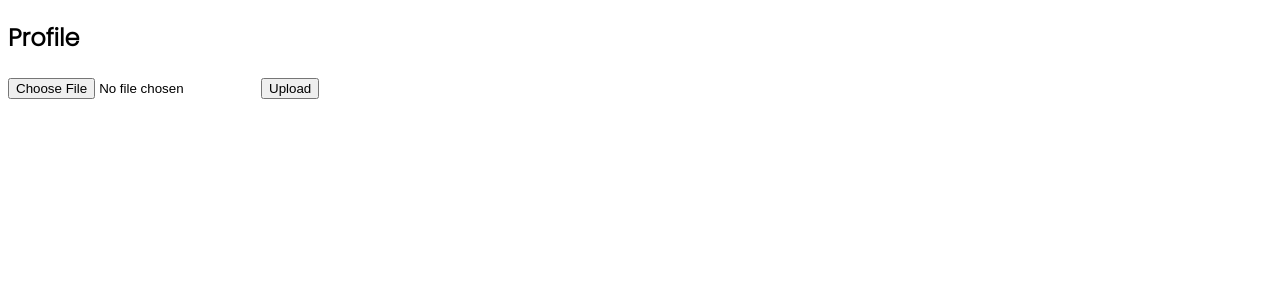
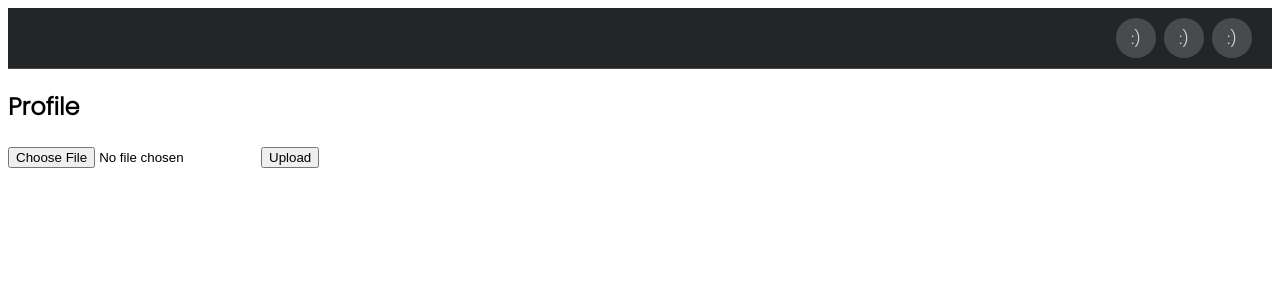
Before and after one commit to GabrieliusD/react-chat-app-client, a React (Create React App) app: page /upload in a window 1280 px wide. Shown: the top 300 px of the page. Built offline with nearby package versions, Linux system fonts and the light colour scheme.

Commit message:
drop down menu demo

```diff
--- a/package.json
+++ b/package.json
@@ -10,6 +10,7 @@
     "react-dom": "^18.1.0",
     "react-router-dom": "^6.3.0",
     "react-scripts": "5.0.1",
+    "react-transition-group": "^4.4.2",
     "socket.io-client": "^4.5.1",
     "timeago.js": "^4.0.2",
     "web-vitals": "^2.1.4"
--- a/src/components/menu/menu.css
+++ b/src/components/menu/menu.css
@@ -0,0 +1,123 @@
+:root {
+    --bg: #242526;
+    --bg-accent: #484a4d;
+    --text-color: #dadce1;
+    --nav-size: 60px;
+    --border: 1px solid #474a4d;
+    --border-radius: 8px;
+    --speed: 500ms;
+}
+
+ul {
+    list-style: none;
+    margin: 0;
+    padding: 0;
+}
+
+a {
+    color: var(--text-color);
+    text-decoration: none;
+}
+
+.navbar {
+    height: var(--nav-size);
+    background-color: var(--bg);
+    padding: 0 1rem;
+    border-bottom: var(--border);
+}
+
+.navbar-nav{
+    max-width: 100% ;
+    height: 100%;
+    display: flex;
+    justify-content: flex-end;
+}
+
+.nav-item {
+    width: calc(var(--nav-size)*0.8);
+    display: flex;
+    align-items: center;
+    justify-content: center;
+}
+
+.icon-button{
+    --button-size: calc(var(--nav-size)* 0.5);
+    width: var(--button-size);
+    height:var(--button-size);
+    background-color: #484a4d;
+    border-radius: 50%;
+    padding: 5px;;
+    margin: 2px;
+    display: flex;
+    align-items: center;
+    justify-content: center;
+    transition: filter 300ms;
+}
+
+.icon-button:hover{
+    filter: brightness(1.2);
+}
+
+.dropdown {
+    position: absolute;
+    top: 58px;
+    width: 300px;
+    transform: translateX(-45%);
+    background-color: var(--bg);
+    border: var(--border);
+    border-radius: var(--border-radius);
+    padding: 1rem;
+    overflow: hidden;
+}
+
+.menu-item{
+    height: 50px;
+    display: flex;
+    align-self: center;
+    border-radius: var(--border-radius);
+    transition: background var(--speed);
+    padding: 0.5rem;
+}
+
+.menu-item:hover{
+    background-color: #525357;
+}
+
+.icon-right {
+    margin-left: auto;
+}
+
+.menu{
+    width: 100%;
+}
+
+.menu-primary-enter{
+    position: absolute;
+    transform: translateX(-110%);
+}
+
+.menu-primary-enter-active{
+    transform: translateX(0%);
+    transition: all var(--speed) ease;
+}
+.menu-primary-exit{
+    position: absolute;
+}
+.menu-primary-exit-active{
+    transform: translateX(-110%);
+    transition: all var(--speed) ease;
+}
+
+.menu-secondary-enter{
+    transform: translateX(110%);
+}
+
+.menu-secondary-enter-active{
+    transform: translateX(0%);
+    transition: all var(--speed) ease;
+}
+
+.menu-secondary-exit-active{
+    transform: translateX(110%);
+    transition: all var(--speed) ease;
+}
--- a/src/components/menu/menu.jsx
+++ b/src/components/menu/menu.jsx
@@ -1,8 +1,13 @@
 import React from "react";
 import { useState } from "react";
 import "./menu.css";
+import { AuthContext } from "../../context/AuthContext";
+import { useContext } from "react";
+import { CSSTransition } from "react-transition-group";
 export default function Menu() {
+  const { dispatch } = useContext(AuthContext);
   const [file, setFile] = useState(null);
+
   const uploadFile = async () => {
     let data = new FormData();
     data.append("file", file);
@@ -14,15 +19,89 @@
       body: data,
     }).then((data) =>
       data.json().then((jsondata) => {
-        console.log(jsondata);
+        console.log(jsondata.image);
+        dispatch({ type: "UPLOAD_IMAGE", payload: jsondata.image });
       })
     );
   };
   return (
     <div>
+      <Navbar>
+        <NavItem icon=":)"></NavItem>
+        <NavItem icon=":)"></NavItem>
+        <NavItem icon=":)">
+          <DropdownMenu></DropdownMenu>
+        </NavItem>
+      </Navbar>
       <h2>Profile</h2>
       <input type="file" onChange={(e) => setFile(e.target.files[0])}></input>
       <button onClick={uploadFile}>Upload</button>
     </div>
   );
 }
+
+function Navbar(props) {
+  return (
+    <nav className="navbar">
+      <ul className="navbar-nav">{props.children}</ul>
+    </nav>
+  );
+}
+
+function NavItem(props) {
+  const [open, setOpen] = useState(false);
+  return (
+    <li className="nav-item">
+      <a href="#" className="icon-button" onClick={() => setOpen(!open)}>
+        {props.icon}
+      </a>
+      {open && props.children}
+    </li>
+  );
+}
+
+function DropdownMenu() {
+  const [activeMenu, setActiveMenu] = useState("main");
+
+  function DropdownItem(props) {
+    return (
+      <a
+        href="#"
+        className="menu-item"
+        onClick={() => props.goToMenu && setActiveMenu(props.goToMenu)}
+      >
+        <span className="icon-button">{props.leftIcon}</span>
+        {props.children}
+        <span className="icon-button">{props.rightIcon}</span>
+      </a>
+    );
+  }
+  return (
+    <div className="dropdown">
+      <CSSTransition
+        in={activeMenu === "main"}
+        unmountOnExit
+        timeout={500}
+        classNames="menu-primary"
+      >
+        <div className="menu">
+          <DropdownItem leftIcon="Hi">My Profile</DropdownItem>
+          <DropdownItem goToMenu="settings">Settings</DropdownItem>
+        </div>
+      </CSSTransition>
+      <CSSTransition
+        in={activeMenu === "settings"}
+        unmountOnExit
+        timeout={500}
+        classNames="menu-secondary"
+      >
+        <div className="menu">
+          <DropdownItem leftIcon="Hi" goToMenu="main">
+            This is Different
+          </DropdownItem>
+          <DropdownItem>Go BAck</DropdownItem>
+        </div>
+      </CSSTransition>
+    </div>
+  );
+}
--- a/src/context/AuthReducer.js
+++ b/src/context/AuthReducer.js
@@ -18,6 +18,14 @@
         isFetching: false,
         error: true,
       };
+    case "UPLOAD_IMAGE":
+      return {
+        ...state,
+        user: {
+          ...state.user,
+          profileImage: action.payload,
+        },
+      };
     default:
       return state;
   }
```
Also changed, not shown: 1 other file (tests, documents, lock files or other folders).
